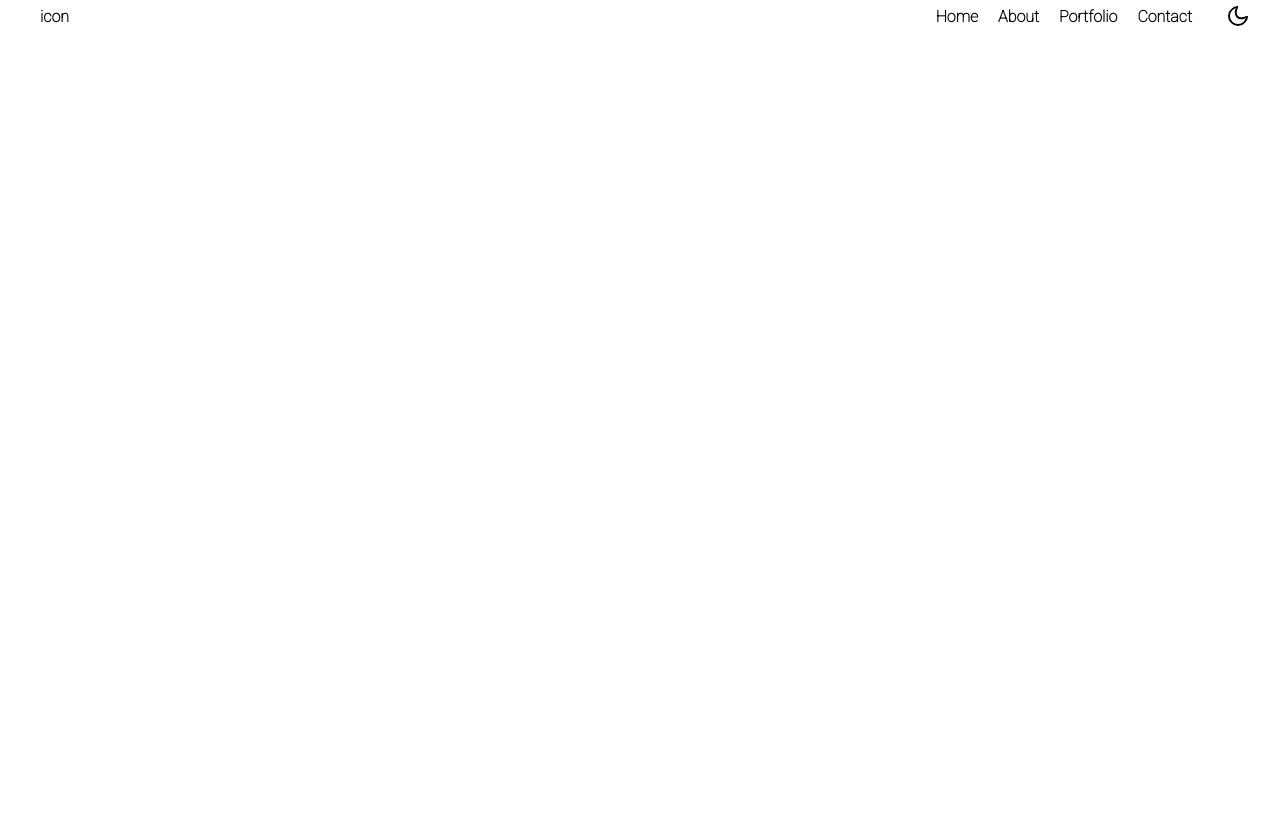
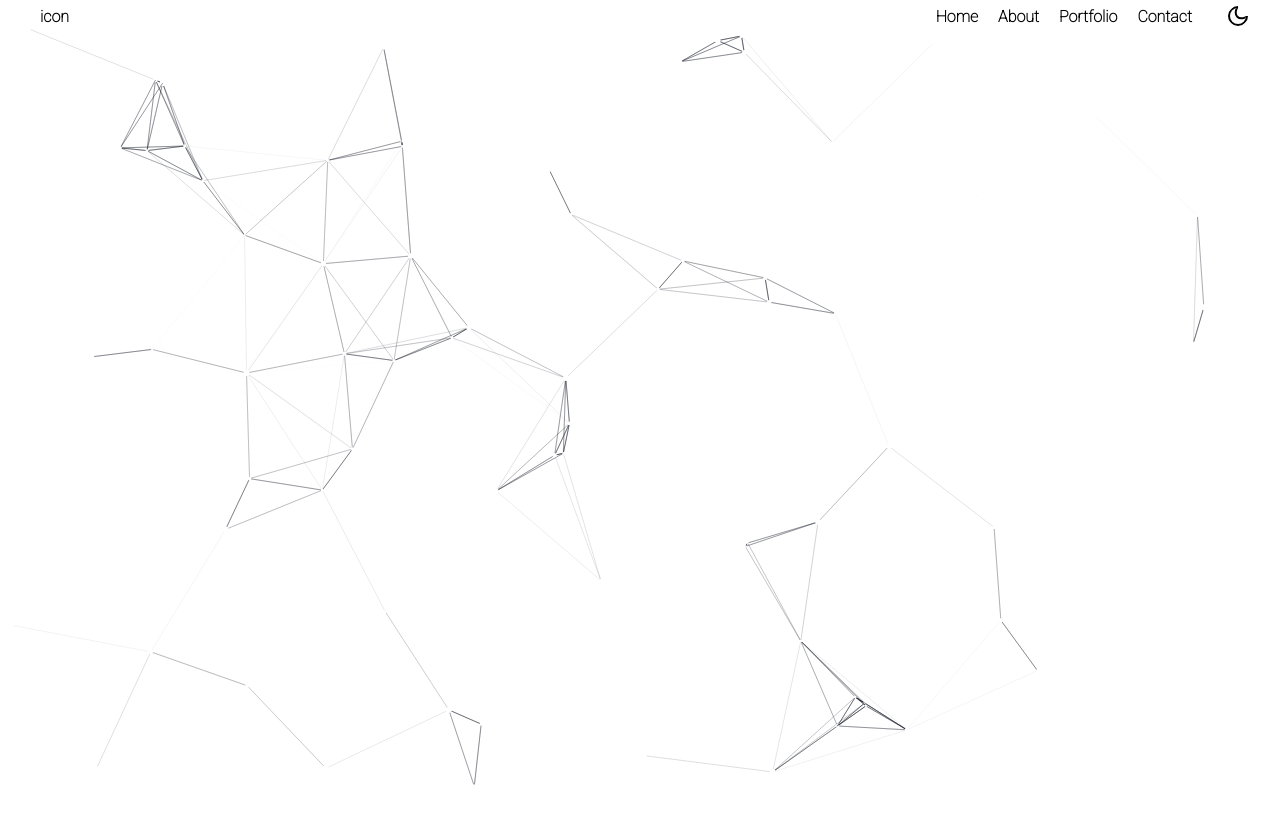
Before and after one commit to Rizvi-Ahmed-Abbas-Nasir/Web-Portfolio, a Next.js app: page / in a window 1280 px wide. Shown: the top 824 px of the page. Built offline with nearby package versions, Linux system fonts and the light colour scheme.

Commit message:
add backgorund aniamtion

```diff
--- a/package.json
+++ b/package.json
@@ -12,8 +12,11 @@
     "bootstrap-icons": "^1.10.5",
     "eslint": "8.45.0",
     "eslint-config-next": "13.4.12",
+    "gsap": "^3.12.2",
     "next": "13.4.12",
     "react": "18.2.0",
-    "react-dom": "18.2.0"
+    "react-dom": "18.2.0",
+    "react-particles": "^2.12.2",
+    "tsparticles-slim": "^2.12.0"
   }
 }
--- a/src/app/CSS/Style.css
+++ b/src/app/CSS/Style.css
@@ -7,7 +7,7 @@
 
 /* Global Variables */
 :root{
-    --base-text-clr:black;
+    --base-text-clr:#030303;
     --background-Header:white;
     --background:white;
     --hamburgerIcon-BG-Clr:black;
@@ -19,13 +19,13 @@
 
 /* darkMode Theme */
 .darkmode{
-    --base-text-clr:white;
+    --base-text-clr:#ffffff;
     --background-Header:#232a3a;
     --background:#181c28;
     --hamburgerIcon-BG-Clr:white;
 
     /* box showdow color*/
-    --showdow-box:0 2px 24px 0 rgba(40, 40, 53, 0.15);
+    --showdow-box:0 2px 24px 0 rgba(71, 71, 73, 0.15);
 }
 
 /* Header */
@@ -38,6 +38,9 @@
     width: 100%;
     height: 2em;
     align-items: center;
+}
+.menuItems{
+    display:none;
 }
 .Sub-SideNav{
     display: none;
@@ -63,14 +66,7 @@ li{
     list-style: none;
 }
 
-.homePage{
-    width: 100%;
-    height: 150vh;
-    background-color:var(--background);
-    transition-property: background-color;
-    transition-duration: 500ms;
 
-}
 .isSticky{
     position: fixed;
     top: 0;
@@ -168,7 +164,6 @@ li{
 
 /* HamBurger Icon */
 .HamBurgerIcon{
-
     z-index: 30;
 }
 label{
@@ -233,6 +228,29 @@ label{
 /* $$ */
 
 
+/* Home Page */
+.homePage{
+    width: 100%;
+    height: 300vh;
+    background-color:var(--background);
+    transition-property: background-color;
+    transition-duration: 500ms;
+
+}
+
+.mainPage{
+    width: 100%;
+    height: 100vh;
+}
+
+#tsparticles{
+    color: var(--base-text-clr);
+}
+
+/* $$ */
+
+
+
 /* medies quries */
 @media screen and (max-width:481px){
     .SideNAV{
@@ -246,13 +264,16 @@ label{
     .Sub-SideNav{
         z-index:20;
         bottom:0.1em;
-        left: -50%;
+        left: 100%;
         position: fixed;
         display: flex;
         width: 50%;
         height: 100%;
         background: var(--background);
         box-shadow:var(--showdow-box);
+        transition-property: all;
+        transition-timing-function: ease-in-out;
+        transition-duration: 500ms;
     }
 
     .Sub-SideNav-on-click{
@@ -265,7 +286,20 @@ label{
         height: 100%;
         background: var(--background);
         box-shadow:var(--showdow-box);
+        transition: all ease-in 500ms;
     }
 
+    .menuItems{
+        display: flex;
+        flex-direction: column;;
+        width: 100%;
+        align-items: center;
+        justify-content: center;
+        gap: 10px;
+        color: var(--base-text-clr);
+
+
+
+    }
 
 }
--- a/src/app/layout.js
+++ b/src/app/layout.js
@@ -18,6 +18,8 @@ export const metadata = {
 export default function RootLayout({ children }) {
   return (
     <html lang="en">
+      <head>
+      </head>
       <body className={roboto.className}>
         <Header />
         <div>{children}</div>
--- a/src/app/page.js
+++ b/src/app/page.js
@@ -1,13 +1,94 @@
-export default function Home(){
-  return(
-  <>
-    <div className="homePage">
+"use client"
 
-    </div>
-  </>
+import { useCallback } from "react";
+import Particles from "react-particles";
+//import { loadFull } from "tsparticles"; // if you are going to use `loadFull`, install the "tsparticles" package too.
+import { loadSlim } from "tsparticles-slim"; // if you are going to use `loadSlim`, install the "tsparticles-slim" package too.
 
+export default function Home() {
 
+    const particlesInit = useCallback(async engine => {
+        console.log(engine);
+        await loadSlim(engine);
+    }, []);
 
-  );
+    const particlesLoaded = useCallback(async container => {
+        await console.log(container);
+    }, []);
 
-}
+    return (
+      <div className="homePage">
+        <div className="mainPage">
+        {<Particles
+            id="tsparticles"
+            init={particlesInit}
+            loaded={particlesLoaded}
+            options={{
+                background: {
+                    color: {
+                        value: "0",
+                    },
+                },
+                fpsLimit: 90,
+                interactivity: {
+                    events: {
+                        // onClick: {
+                        //     enable: true,
+                        //     mode: "push",
+                        // },
+                        onhover: {
+                          enable: true,
+                          mode: "attract",
+                          parallax: { enable: true, force: 60, smooth: 10 }
+                        },
+                        resize: true,
+                    },
+                    modes: {
+
+                      // attract: { distance: 20, duration: 4, factor: 5 }
+                    }
+                },
+                particles: {
+                    color: {value:["#ffffff"]
+                  },
+                    links: {
+                       color: {value:["#181c28"]},
+                        distance: 150,
+                        enable: true,
+                        opacity: 0.5,
+                        width: 1,
+                    },
+                    move: {
+                        direction: "none",
+                        enable: true,
+                        outModes: {
+                            default: "bounce",
+                        },
+                        random: false,
+                        speed: 1,
+                        straight: false,
+                    },
+                    number: {
+                        density: {
+                            enable: true,
+                            area: 1000,
+                        },
+                        value: 80,
+                    },
+                    opacity: {
+                        value: 1,
+                    },
+                    shape: {
+                        type: "circle",
+                    },
+                    size: {
+                        value: { min: 1, max: 3 },
+                    },
+                },
+                detectRetina: true,
+            }}
+        /> }
+        </div>
+      </div>
+    );
+};
```
Also changed, not shown: 1 other file (tests, documents, lock files or other folders).
